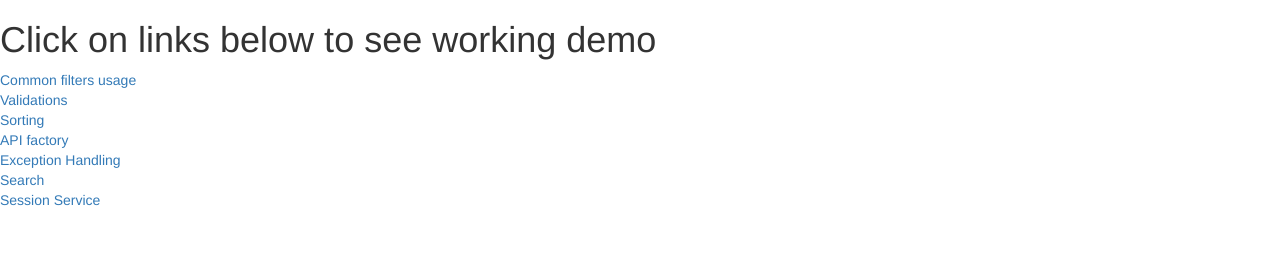
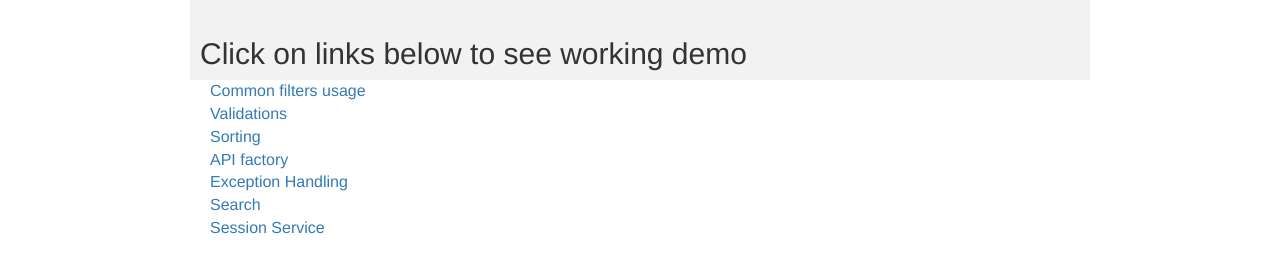
Before and after one commit to cauldronofcoders/cauldron, a website: page app/index.html at #/commonLanding in a window 1280 px wide. Drawn offline with nearby package versions, Linux system fonts and the light colour scheme; some packages are replaced by stand-ins of ours.

Commit message:
Added styles

```diff
--- a/app/index.html
+++ b/app/index.html
@@ -11,6 +11,7 @@
       <!-- build:css css/cauldron.css -->
     <link rel="stylesheet" href="../bower_components/bootstrap/dist/css/bootstrap.min.css"/>
       <link rel="stylesheet" href="../bower_components/bootstrap/dist/css/bootstrap-theme.min.css"/>
+      <link rel="stylesheet" href="./styles/styles.css"/>
       <!-- endbuild -->
       <!-- build:js js/cauldron.min.js -->
    <!-- Angular libraries are included here -->
@@ -44,7 +45,7 @@
     <script src="./scripts/common-module/contollers/sessionController.js"></script>
 	<script src="./scripts/common-module/services/sessionService.js"></script>
      <!-- endbuild -->
-      <div ui-view></div>
+      <div ui-view id="main-page"></div>
 
   </body>
 </html>
--- a/app/scripts/common-module/views/common-landing-page.html
+++ b/app/scripts/common-module/views/common-landing-page.html
@@ -1,5 +1,10 @@
-<h1>Click on links below to see working demo</h1>
-<div>
+<div id="header">
+    <div class="content-bottom">
+        <h2>Click on links below to see working demo</h2>
+    </div>
+</div>
+
+<div id="links">
     <a ui-sref = "commonFilters">Common filters usage</a><br>
     <a ui-sref = "validation">Validations</a><br>
     <a ui-sref = "sort">Sorting</a><br>
--- /dev/null
+++ b/app/styles/styles.css
@@ -0,0 +1,24 @@
+#main-page {
+    width: 900px;
+    margin: 0 auto;
+
+}
+
+#header {
+    position: relative;
+    margin-top: -20px;
+    height: 100px;
+    background-color: #F2F2F2;
+    vertical-align: text-bottom;
+}
+
+.content-bottom {
+    margin-left: 10px;
+    position: absolute;
+    bottom: 0;
+}
+
+#links {
+    margin-left: 20px;
+    font-size: 16px;
+}
```
Lines whose indentation alone changed are shown as unchanged.
